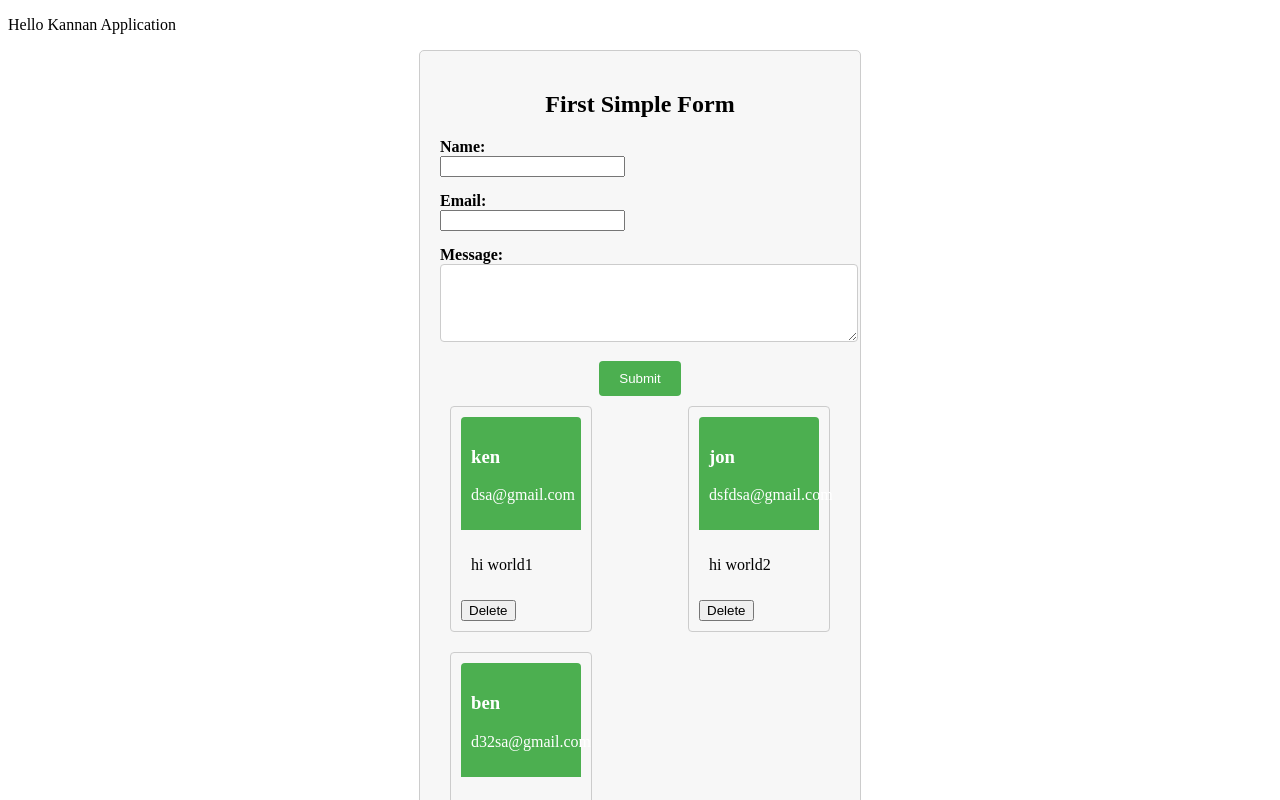
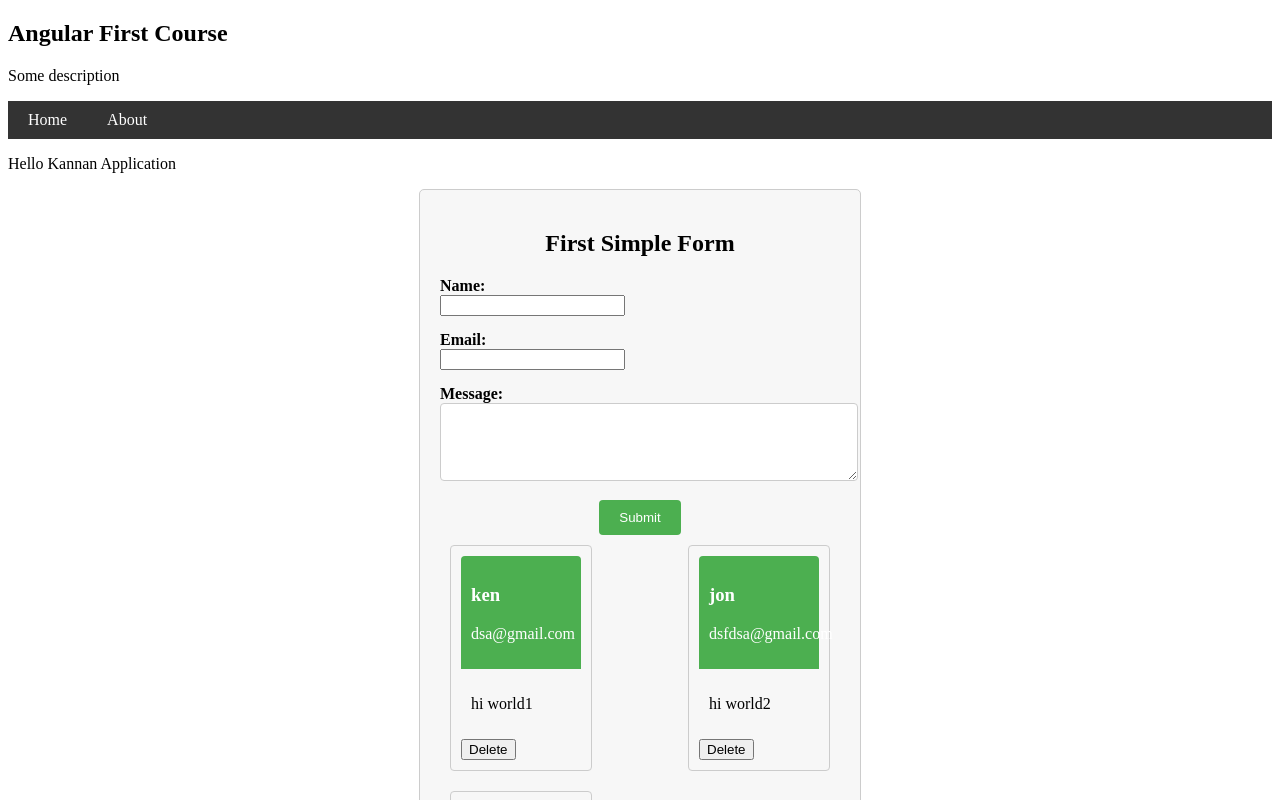
Before and after one commit to KannanDamodharan/angular, an Angular app: page / in a window 1280 px wide. Shown: the top 800 px of the page. Built offline with nearby package versions, Linux system fonts and the light colour scheme.

Commit message:
angular router implementation temporary commit

```diff
--- /dev/null
+++ b/src/app/about/about.component.html
@@ -0,0 +1,4 @@
+<div class="about-container">
+    <h2>Angular First Course</h2>
+    <p>Some description</p>
+</div>
--- /dev/null
+++ b/src/app/about/about.component.ts
@@ -0,0 +1,15 @@
+import { Component, OnInit } from '@angular/core';
+
+@Component({
+  selector: 'app-about',
+  templateUrl: './about.component.html',
+  styleUrls: ['./about.component.css']
+})
+export class AboutComponent implements OnInit {
+
+  constructor() { }
+
+  ngOnInit(): void {
+  }
+
+}
--- a/src/app/app.component.html
+++ b/src/app/app.component.html
@@ -1,2 +1,5 @@
+<app-about></app-about>
+
+<app-menu></app-menu>
 <p>Hello {{ title }}</p>
 <app-first-comp></app-first-comp>
--- a/src/app/app.module.ts
+++ b/src/app/app.module.ts
@@ -6,12 +6,16 @@ import { AppComponent } from './app.component';
 import { FirstCompComponent } from './first-comp/first-comp.component';
 import { MessageDetailsComponent } from './message-details/message-details.component';
 import { MyFirstService } from './services/my-first.service';
+import { MenuComponent } from './menu/menu.component';
+import { AboutComponent } from './about/about.component';
 
 @NgModule({
   declarations: [
     AppComponent,
     FirstCompComponent,
-    MessageDetailsComponent
+    MessageDetailsComponent,
+    MenuComponent,
+    AboutComponent
   ],
   imports: [
     BrowserModule, FormsModule
--- /dev/null
+++ b/src/app/menu/menu.component.css
@@ -0,0 +1,31 @@
+    .menu{
+        background-color: #333;
+        color: #fff;
+        padding: 10px;
+    }
+
+    .menu ul{
+        list-style: none;
+        margin: 0;
+        padding: 0;
+        display: flex;
+    }
+
+    .menu li{
+        margin-right: 20px;
+    }
+
+    .menu li:last-child{
+        margin-right: 0;
+    }
+
+    .menu a {
+        color: #fff;
+        text-decoration: none;
+        padding: 5px 10px;
+        border-radius: 5px;
+    }
+
+    .menu a:hover{
+        background-color: #555;
+    }
--- /dev/null
+++ b/src/app/menu/menu.component.html
@@ -0,0 +1,6 @@
+<div class="menu">
+    <ul>
+        <li><a href="#">Home</a></li>
+        <li><a href="#">About</a></li>
+    </ul>
+</div>
--- /dev/null
+++ b/src/app/menu/menu.component.ts
@@ -0,0 +1,15 @@
+import { Component, OnInit } from '@angular/core';
+
+@Component({
+  selector: 'app-menu',
+  templateUrl: './menu.component.html',
+  styleUrls: ['./menu.component.css']
+})
+export class MenuComponent implements OnInit {
+
+  constructor() { }
+
+  ngOnInit(): void {
+  }
+
+}
```
Also changed, not shown: src/app/about/about.component.css (added), 2 other files (tests, documents, lock files or other folders).
